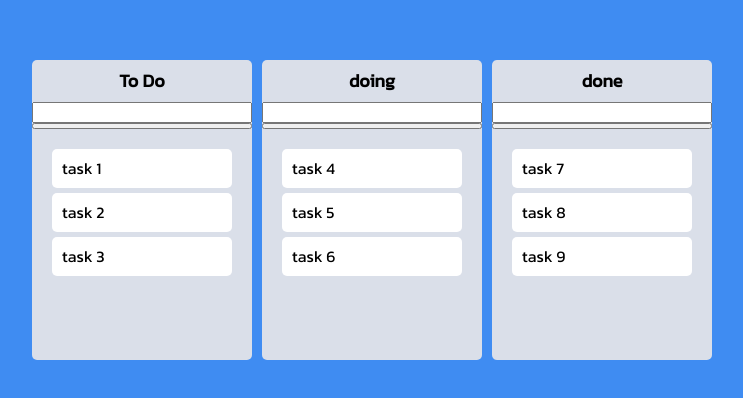
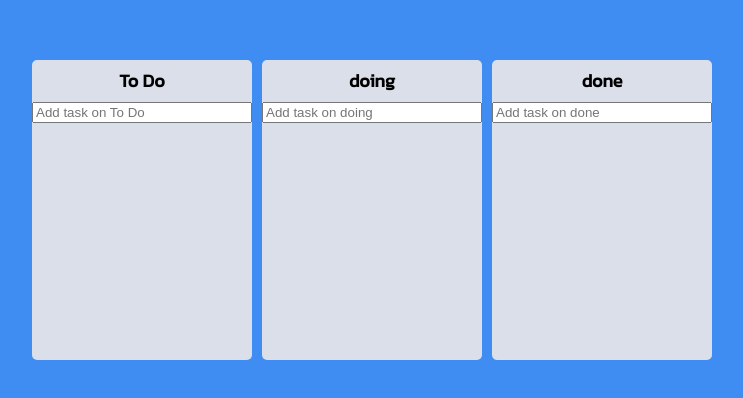
Before and after one commit to bona1122/react-masterclass, a React (Vite) app: page / in a window 1280 px wide. Shown: the part 190-588 px from the top of the page, without its empty margins (268-1011 px from the left). Built offline with nearby package versions, Linux system fonts and the light colour scheme.

Commit message:
from task string to task object

```diff
--- a/src/App.tsx
+++ b/src/App.tsx
@@ -28,8 +28,9 @@
     if (destination?.droppableId === source.droppableId) {
       setTodos((prevBoards) => {
         const boardCopy = [...prevBoards[source.droppableId]];
+        const taskObj = boardCopy[source.index];
         boardCopy.splice(source.index, 1);
-        boardCopy.splice(destination?.index, 0, draggableId);
+        boardCopy.splice(destination?.index, 0, taskObj);
         return {
           ...prevBoards,
           [source.droppableId]: boardCopy,
@@ -39,9 +40,10 @@
     if (destination.droppableId !== source.droppableId) {
       setTodos((prevBoards) => {
         const sourceBoardCopy = [...prevBoards[source.droppableId]];
+        const taskObj = sourceBoardCopy[source.index];
         const destBoardCopy = [...prevBoards[destination.droppableId]];
         sourceBoardCopy.splice(source.index, 1);
-        destBoardCopy.splice(destination.index, 0, draggableId);
+        destBoardCopy.splice(destination.index, 0, taskObj);
         return {
           ...prevBoards,
           [source.droppableId]: sourceBoardCopy,
--- a/src/Components/Board.tsx
+++ b/src/Components/Board.tsx
@@ -1,7 +1,9 @@
 import { Droppable } from "react-beautiful-dnd";
 import DragabbleCard from "./DragabbleCard";
 import styled from "styled-components";
-import { useRef } from "react";
+import { set, useForm } from "react-hook-form";
+import { ITodo, todosState } from "../atoms";
+import { useSetRecoilState } from "recoil";
 
 const Wrapper = styled.div`
   padding-top: 10px;
@@ -36,20 +38,45 @@
 `;
 
 interface IBoardProps {
-  todos: string[];
+  todos: ITodo[];
   boardId: string;
 }
 
+interface IForm {
+  todo: string;
+}
+
+const Form = styled.form`
+  width: 100%;
+  input {
+    width: 100%;
+  }
+`;
+
 function Board({ todos, boardId }: IBoardProps) {
-  const inputRef = useRef<HTMLInputElement>(null);
-  const onClick = () => {
-    inputRef.current?.focus();
+  const setTodos = useSetRecoilState(todosState);
+  const { register, setValue, handleSubmit } = useForm<IForm>();
+  const onValid = ({ todo }: IForm) => {
+    const newTodo = {
+      id: Date.now(),
+      text: todo,
+    };
+    setTodos((prevBoards) => {
+      console.log(prevBoards);
+      return { ...prevBoards, [boardId]: [...prevBoards[boardId], newTodo] };
+    });
+    setValue("todo", "");
   };
   return (
     <Wrapper>
       <Title>{boardId}</Title>
-      <input ref={inputRef} type="text" />
-      <button onClick={onClick}></button>
+      <Form onSubmit={handleSubmit(onValid)}>
+        <input
+          {...register("todo", { required: true })}
+          type="text"
+          placeholder={`Add task on ${boardId}`}
+        />
+      </Form>
       <Droppable droppableId={boardId}>
         {(provided, snapshot) => (
           <Area
@@ -59,7 +86,12 @@
             {...provided.droppableProps}
           >
             {todos.map((todo, index) => (
-              <DragabbleCard key={todo} index={index} todo={todo} />
+              <DragabbleCard
+                key={todo.id}
+                index={index}
+                todoId={todo.id}
+                todoText={todo.text}
+              />
             ))}
             {provided.placeholder}
           </Area>
--- a/src/Components/DragabbleCard.tsx
+++ b/src/Components/DragabbleCard.tsx
@@ -13,13 +13,14 @@
 `;
 
 interface IDraggableCardProps {
-  todo: string;
+  todoId: number;
+  todoText: string;
   index: number;
 }
 
-function DraggableCard({ todo, index }: IDraggableCardProps) {
+function DraggableCard({ todoId, todoText, index }: IDraggableCardProps) {
   return (
-    <Draggable key={todo} draggableId={todo} index={index}>
+    <Draggable key={todoId} draggableId={todoId + ""} index={index}>
       {(provided, snapshot) => (
         <Card
           isDragging={snapshot.isDragging}
@@ -27,7 +28,7 @@
           {...provided.draggableProps}
           {...provided.dragHandleProps}
         >
-          {todo}
+          {todoText}
         </Card>
       )}
     </Draggable>
--- a/src/atoms.tsx
+++ b/src/atoms.tsx
@@ -1,14 +1,19 @@
 import { atom } from "recoil";
 
+export interface ITodo {
+  id: number;
+  text: string;
+}
+
 interface ITodoState {
-  [key: string]: string[];
+  [key: string]: ITodo[];
 }
 
 export const todosState = atom<ITodoState>({
   key: "todosState",
   default: {
-    "To Do": ["task 1", "task 2", "task 3"],
-    doing: ["task 4", "task 5", "task 6"],
-    done: ["task 7", "task 8", "task 9"],
+    "To Do": [],
+    doing: [],
+    done: [],
   },
 });
```
